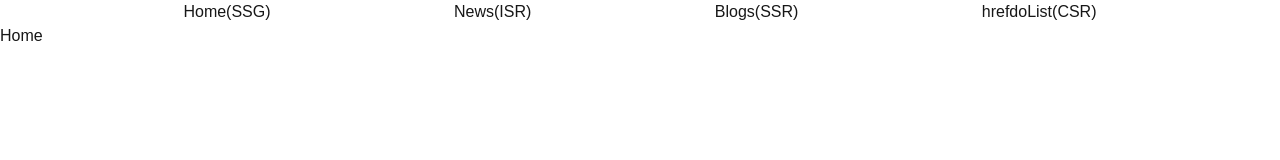
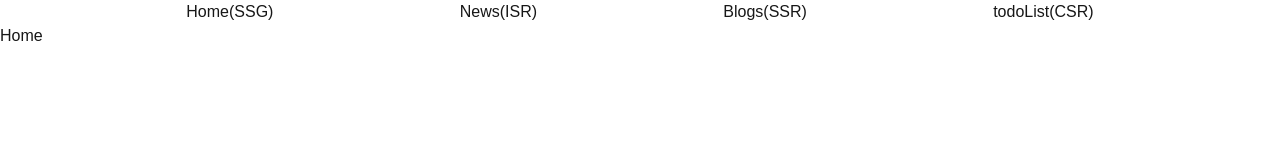
Before and after one commit to ye21iin/st-9-next-practice, a Next.js app: page / in a window 1280 px wide. Shown: the top 160 px of the page. Built offline with nearby package versions, Linux system fonts and the light colour scheme.

Commit message:
오타 수정

```diff
--- a/src/app/layout.tsx
+++ b/src/app/layout.tsx
@@ -42,7 +42,7 @@ export default function RootLayout({
               <Link href="/blogs">Blogs(SSR)</Link>
             </li>
             <li>
-              <Link href="/todolist">hrefdoList(CSR)</Link>
+              <Link href="/todolist">todoList(CSR)</Link>
             </li>
           </ul>
         </nav>
```
